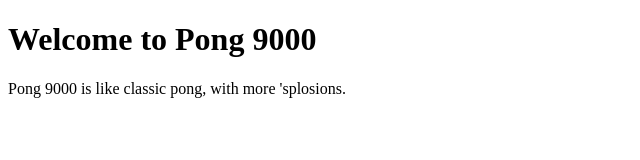
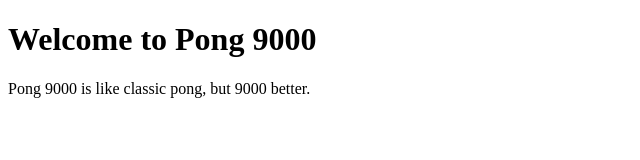
Before and after one commit to Octavector/Pang, a plain HTML site: page index.html in a window 1280 px wide. Shown: the full height of the page, 0-640 px from the left. Drawn offline with Linux system fonts and the light colour scheme.

Commit message:
Improved accuracy of Pong9000 description

```diff
--- a/index.html
+++ b/index.html
@@ -7,6 +7,6 @@
 
     <body>
         <h1>Welcome to Pong 9000</h1>
-        <p>Pong 9000 is like classic pong, with more 'splosions.</p>
+        <p>Pong 9000 is like classic pong, but 9000 better.</p>
     </body>
 </html>
```
